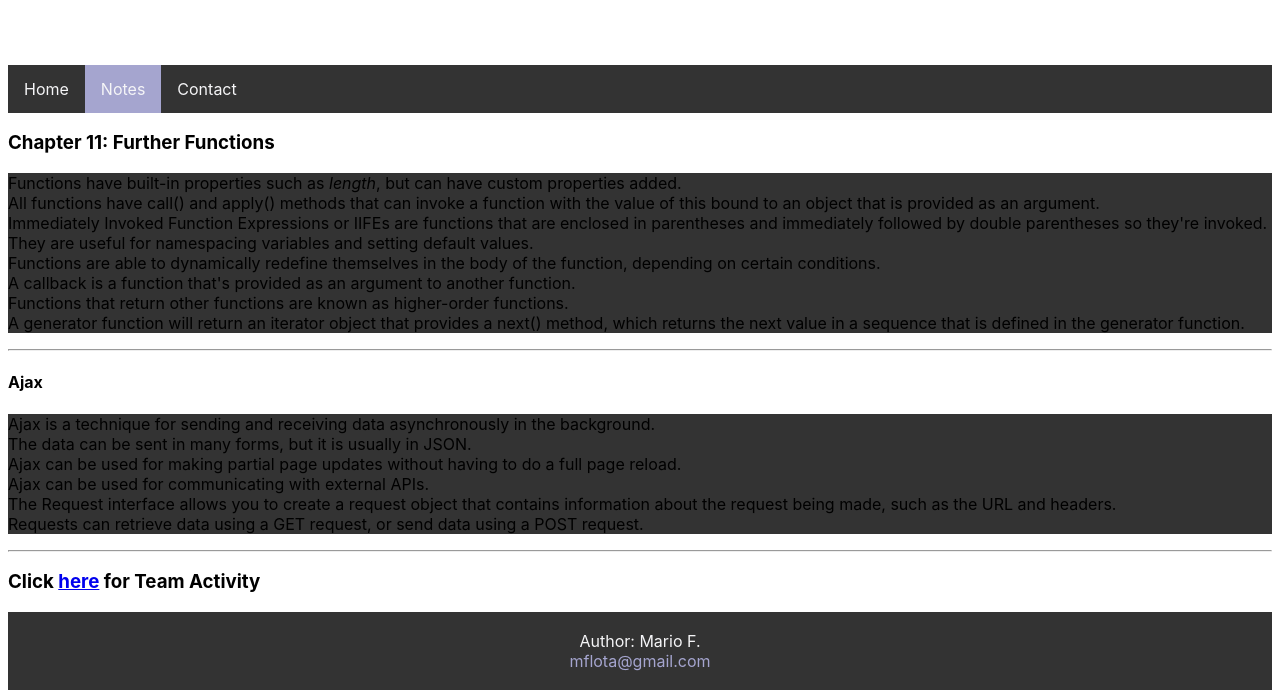
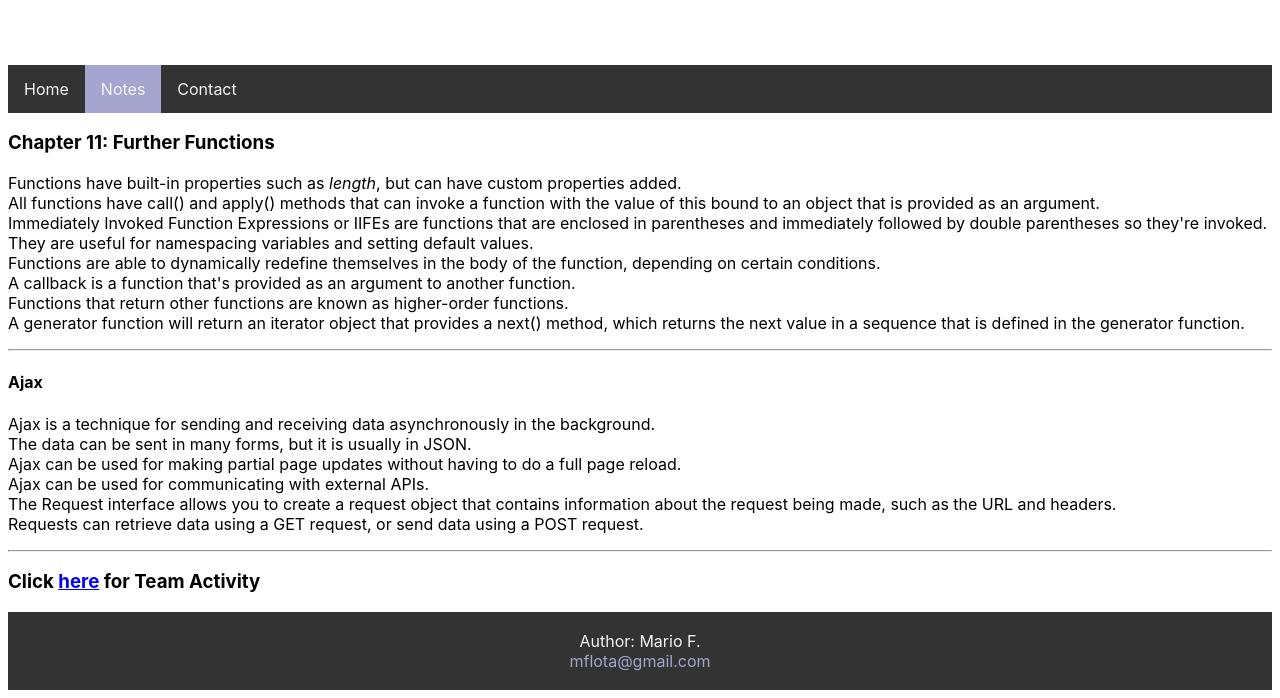
Before and after one commit to marioflotae/wdd330, a plain HTML site: page week07/index.html in a window 1280 px wide. Shown: the part 166-864 px from the top of the page. Drawn offline with Linux system fonts and the light colour scheme.

Commit message:
Week 07 - ul fixed

```diff
--- a/css/styles.css
+++ b/css/styles.css
@@ -1,7 +1,7 @@
 body {
     font-family: "SF Pro Text","SF Pro Icons","Helvetica Neue","Helvetica","Arial",sans-serif;
     font-size: medium;
-    background-color: fff;
+    background-color: #fff;
 }
 
 .header {
@@ -22,6 +22,10 @@ ul {
     position: -webkit-sticky; /* Safari */
     position: sticky;
     top: 0;
+}
+
+.ul-notes {
+    background-color: #fff;
 }
 .menu li {
     display: inline;
--- a/week07/index.html
+++ b/week07/index.html
@@ -20,7 +20,7 @@
         </nav>
         <h3>Chapter 11: Further Functions</h3>
         <p>
-            <ul>
+            <ul class="ul-notes">
                 <li>Functions have built-in properties such as <em>length</em>, but can have custom properties added.</li>
                 <li>All functions have call() and apply() methods that can invoke a function with the value of this
                     bound to an object that is provided as an argument.</li>
@@ -37,7 +37,7 @@
         <hr>
         <h4>Ajax</h4>
         <p>
-            <ul>
+            <ul class="ul-notes">
                 <li>Ajax is a technique for sending and receiving data asynchronously in the background.</li>
                 <li>The data can be sent in many forms, but it is usually in JSON.</li>
                 <li>Ajax can be used for making partial page updates without having to do a full page reload.</li>
```
